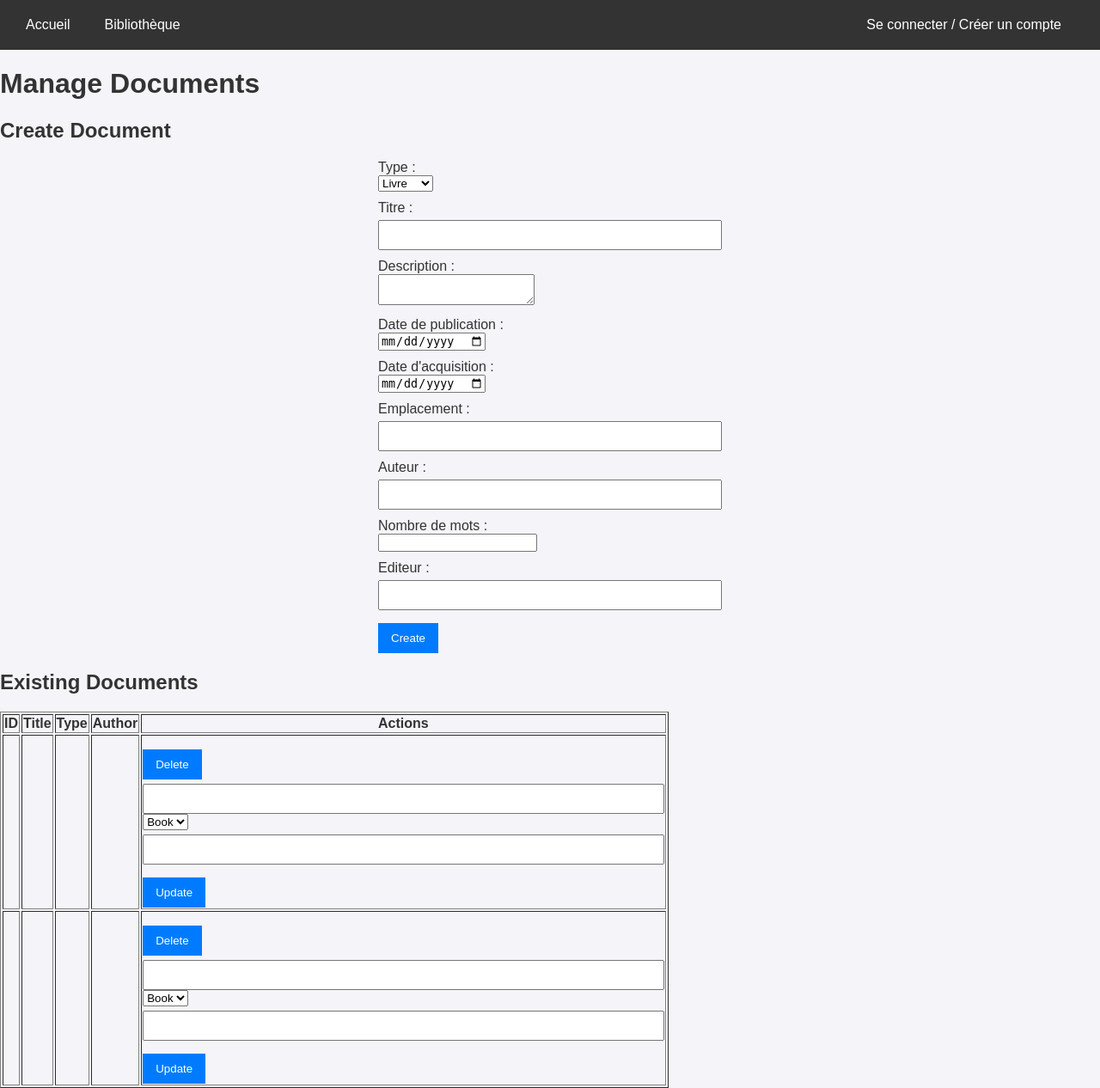
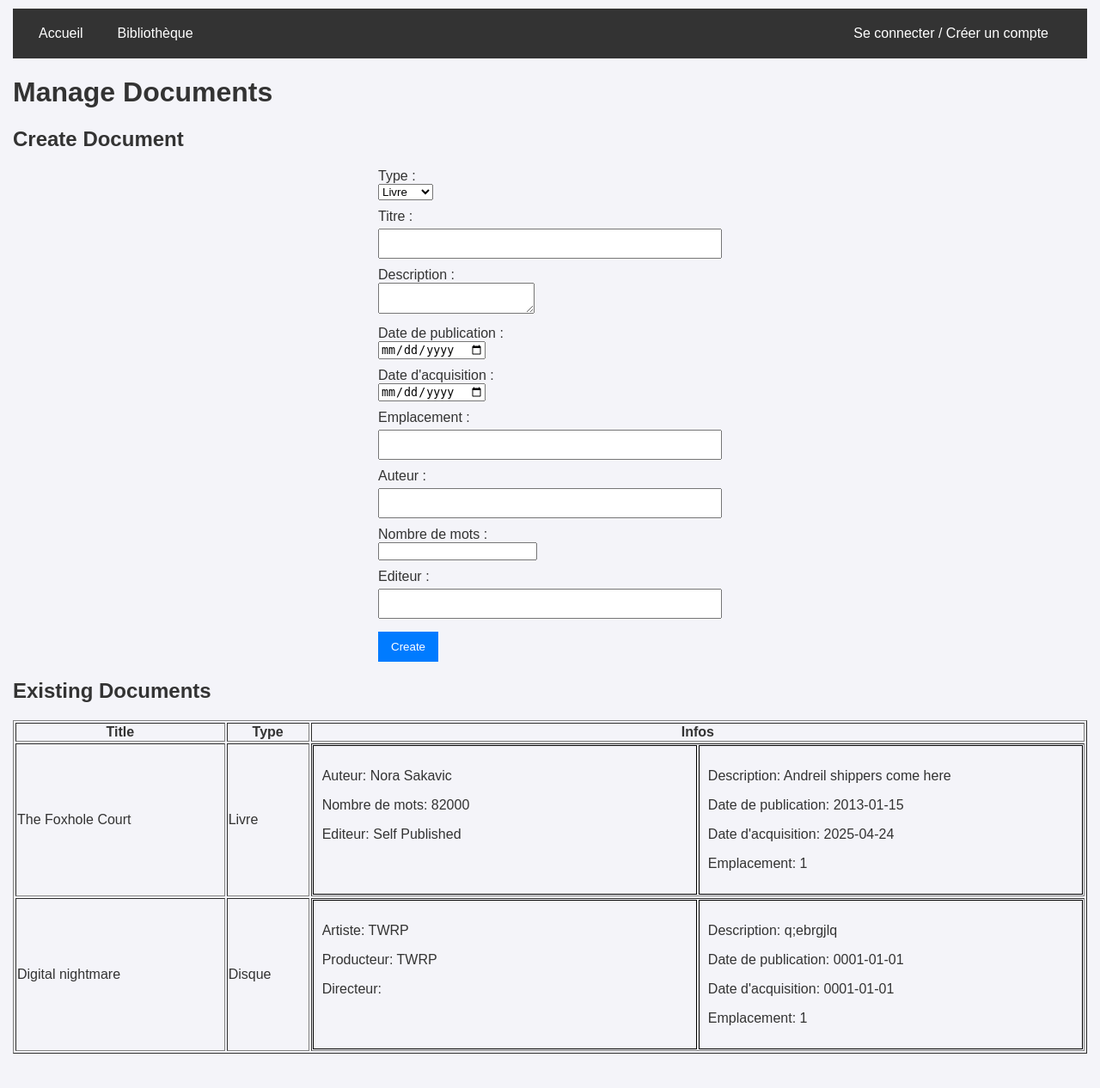
Before and after one commit to FunsizedWrath/projet_solution_applicative, a PHP site: page /backoffice/manage_library.php in a window 1280 px wide. Shown: the whole page at 86% size. After the commit the page ends 1226 px from the top, so only its background shows below. Run offline with PHP 8.4, Linux system fonts and the light colour scheme; data comes from the database, SQL or seed files in the repository; data that the repository does not hold is empty.

Commit message:
fix fetch document info from db

```diff
--- a/backoffice/manage_library.php
+++ b/backoffice/manage_library.php
@@ -74,9 +74,20 @@ if ($_SERVER['REQUEST_METHOD'] === 'POST') {
     }
 }
 
-// Fetch all documents
-$stmt = $pdo->query("SELECT * FROM document");
+// // Fetch all documents
+// $stmt = $pdo->query("SELECT * FROM document");
+// $documents = $stmt->fetchAll(PDO::FETCH_ASSOC);
+
+// Fetch all books and disks for each document
+$stmt = $pdo->query("SELECT d.*, b.author_book, b.nbr_words_book, b.publisher_book, di.artist_disk, di.producer_disk, di.director_disk FROM document d LEFT JOIN book b ON d.id_document = b.id_document LEFT JOIN disk di ON d.id_document = di.id_document");
 $documents = $stmt->fetchAll(PDO::FETCH_ASSOC);
+
+
+enum type_document
+{
+    case Book;
+    case Disk;
+}
 ?>
 
 <!DOCTYPE html>
@@ -167,41 +178,47 @@ $documents = $stmt->fetchAll(PDO::FETCH_ASSOC);
     </form>
 
     <h2>Existing Documents</h2>
-    <table border="1">
+    <table border="1" class="document-table">
         <thead>
             <tr>
-                <th>ID</th>
                 <th>Title</th>
                 <th>Type</th>
-                <th>Author</th>
-                <th>Actions</th>
+                <th>Infos</th>
             </tr>
         </thead>
         <tbody>
             <?php foreach ($documents as $document): ?>
+                <?php $document['type_document'] = array_key_exists('author_book', $document) && $document['author_book'] != null
+                        ? type_document::Book
+                        : type_document::Disk ?>
                 <tr>
-                    <td><?= htmlspecialchars($document['id']) ?></td>
-                    <td><?= htmlspecialchars($document['title']) ?></td>
-                    <td><?= htmlspecialchars($document['type']) ?></td>
-                    <td><?= htmlspecialchars($document['author']) ?></td>
+                    <td><?= htmlspecialchars($document['title_document']) ?></td>
+                    <td><?=
+                        $document['type_document'] == type_document::Book ? 'Livre' : 'Disque'
+                    ?></td>
                     <td>
-                        <form method="POST" style="display:inline;">
-                            <input type="hidden" name="action" value="delete">
-                            <input type="hidden" name="id" value="<?= htmlspecialchars($document['id']) ?>">
-                            <button type="submit">Delete</button>
-                        </form>
-                        <form method="POST" style="display:inline;">
-                            <input type="hidden" name="action" value="update">
-                            <input type="hidden" name="id" value="<?= htmlspecialchars($document['id']) ?>">
-                            <input type="text" name="title" value="<?= htmlspecialchars($document['title']) ?>" required>
-                            <select name="type" required>
-                                <option value="book" <?= $document['type'] === 'book' ? 'selected' : '' ?>>Book</option>
-                                <option value="disk" <?= $document['type'] === 'disk' ? 'selected' : '' ?>>Disk</option>
-                            </select>
-                            <input type="text" name="author" value="<?= htmlspecialchars($document['author']) ?>" required>
-                            <button type="submit">Update</button>
-                        </form>
+                        <div style="display: flex; flex-direction: row; gap:2px; width: 100%;">
+                            <div class="document-details-table-cell">
+                            <!-- display the document details based on its type -->
+                            <?php if ($document['type_document'] == type_document::Book): ?>
+                                <p>Auteur: <?= htmlspecialchars($document['author_book']) ?></p>
+                                <p>Nombre de mots: <?= htmlspecialchars($document['nbr_words_book']) ?></p>
+                                <p>Editeur: <?= htmlspecialchars($document['publisher_book']) ?></p>
+                            <?php else : ?>
+                                <p>Artiste: <?= htmlspecialchars($document['artist_disk']) ?></p>
+                                <p>Producteur: <?= htmlspecialchars($document['producer_disk']) ?></p>
+                                <p>Directeur: <?= htmlspecialchars($document['director_disk']) ?></p>
+                            <?php endif; ?>
+                            </div>
+                            <div class="document-details-table-cell">
+                                <p>Description: <?= htmlspecialchars($document['description_document']) ?></p>
+                                <p>Date de publication: <?= htmlspecialchars($document['publishing_date_document']) ?></p>
+                                <p>Date d'acquisition: <?= htmlspecialchars($document['acquisition_date_document']) ?></p>
+                                <p>Emplacement: <?= htmlspecialchars($document['id_location']) ?></p>
+                            </div>
+                        </div>
                     </td>
+
                 </tr>
             <?php endforeach; ?>
         </tbody>
--- a/styles/style.css
+++ b/styles/style.css
@@ -1,7 +1,7 @@
 body {
     font-family: Arial, sans-serif;
     margin: 0;
-    padding: 0;
+    padding: 10px 15px;
     background-color: #f4f4f9;
     color: #333;
 }
@@ -206,3 +206,14 @@ button:hover {
 .section.active {
     display: block;
 }
+
+.document-details-table-cell {
+    padding: 10px;
+    border: 1px solid #000000;
+    text-align: left;
+    width: 50%;
+}
+
+.document-table {
+    width: 100%;
+}
```
Also changed, not shown: 1 other file.
